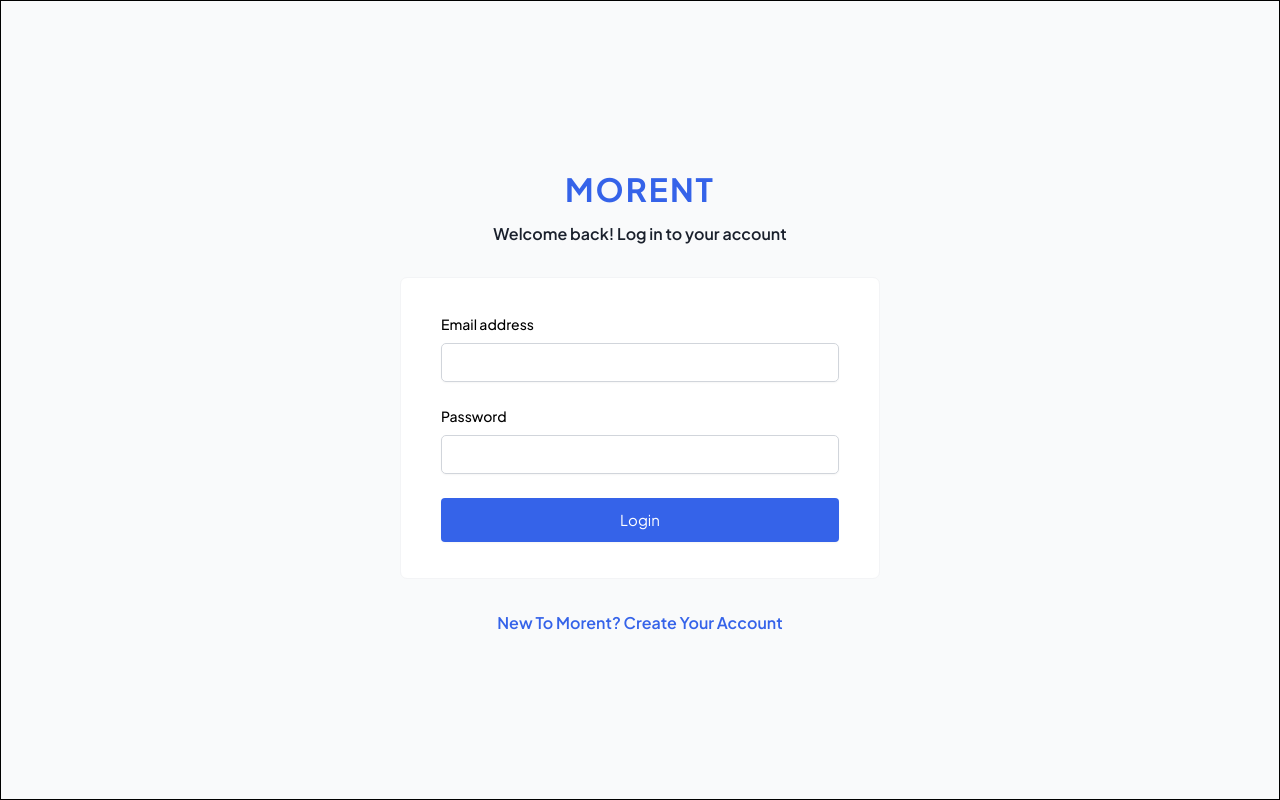
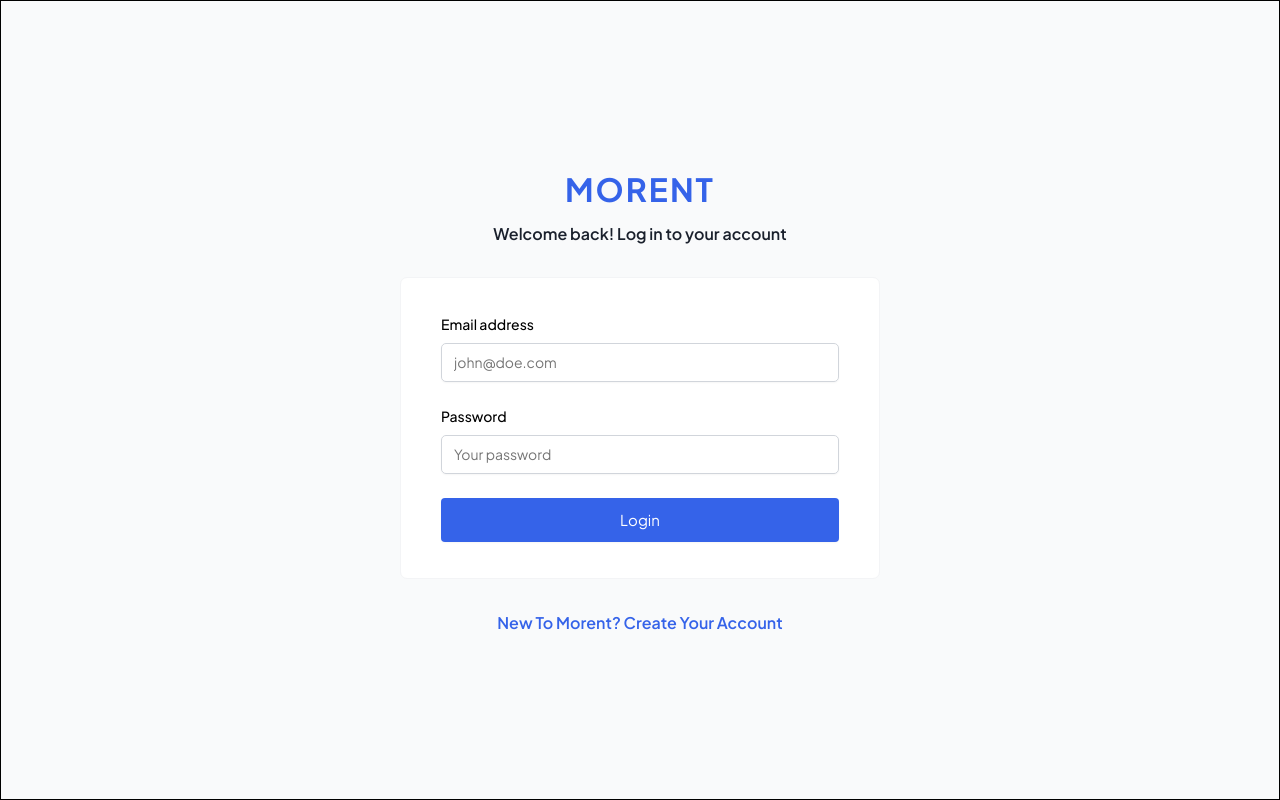
Before and after one commit to abolfazlcodes/morent, a React (Vite) app: page /login in a window 1280 px wide. Built offline with nearby package versions, Linux system fonts and the light colour scheme.

Commit message:
add login form handler and validations

```diff
--- a/src/features/authentication/LoginForm.tsx
+++ b/src/features/authentication/LoginForm.tsx
@@ -3,28 +3,61 @@ import Input from "../../ui/Input";
 import FormRowVertical from "../../ui/FormRowVertical";
 // import SpinnerMini from "../../ui/SpinnerMini";
 import Button from "../../ui/Button";
+import { useForm, SubmitHandler } from "react-hook-form";
+import { useEffect } from "react";
+
+type LoginFormTypes = {
+  email: string;
+  password: string;
+};
 
 function LoginForm() {
+  const {
+    formState: { errors },
+    handleSubmit,
+    reset,
+    register,
+    setFocus,
+  } = useForm<LoginFormTypes>();
+
+  const onSubmit: SubmitHandler<LoginFormTypes> = (data) => {
+    console.log(data);
+
+    // resetting the form
+    reset();
+  };
+
+  useEffect(() => {
+    setFocus("email");
+  }, [setFocus]);
+
   return (
-    <Form type='regular'>
-      <FormRowVertical label='Email address'>
+    <Form type='regular' onSubmit={handleSubmit(onSubmit)}>
+      <FormRowVertical label='Email address' error={errors.email?.message}>
         <Input
           type='email'
           id='email'
           autoComplete='username'
-          //   disabled={isLoading}
-          //   value={email}
-          //   onChange={(e) => setEmail(e.target.value)}
+          placeholder='john@doe.com'
+          {...register("email", {
+            required: "Please enter your email",
+            pattern: {
+              value: /^[\w-\.]+@([\w-]+\.)+[\w-]{2,4}$/g,
+              message:
+                "Incorrect email format. Please enter a valid email address",
+            },
+          })}
         />
       </FormRowVertical>
-      <FormRowVertical label='Password'>
+      <FormRowVertical label='Password' error={errors.password?.message}>
         <Input
           type='password'
           id='password'
           autoComplete='current-password'
-          //   disabled={isLoading}
-          //   value={password}
-          //   onChange={(e) => setPassword(e.target.value)}
+          placeholder='Your password'
+          {...register("password", {
+            required: "Please enter your password",
+          })}
         />
       </FormRowVertical>
       <FormRowVertical>
```
